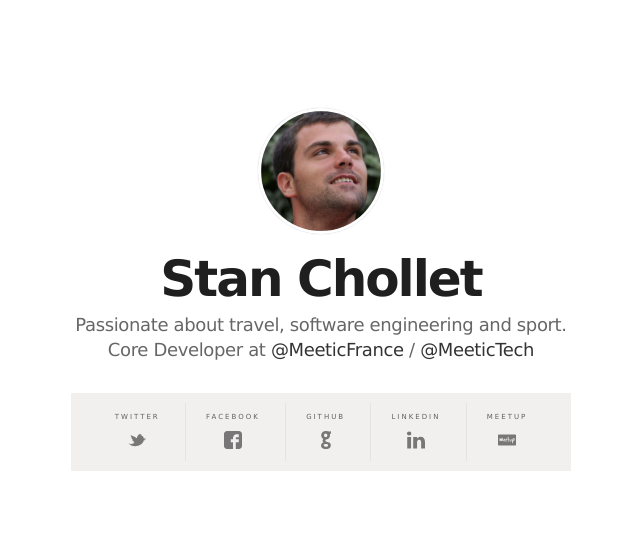
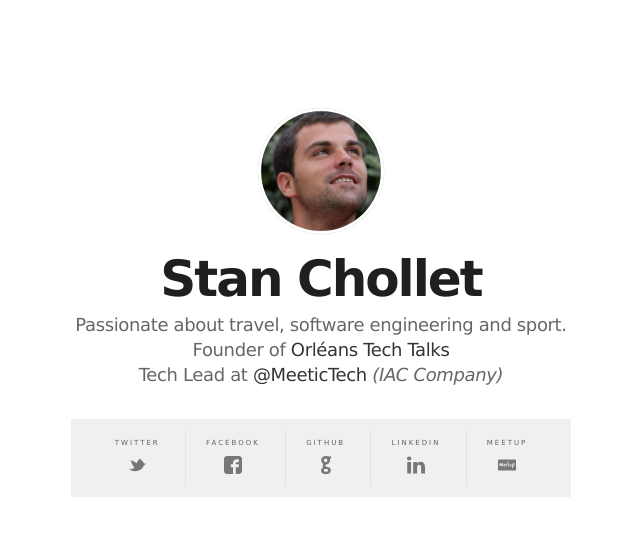
Before and after one commit to tsunammis/tsunammis.github.io, a website: page index.html in a window 1280 px wide. Shown: the whole page, without its empty margins (319-959 px from the left). Drawn offline with Linux system fonts and the light colour scheme.

Commit message:
add association and new position at Meetic

```diff
--- a/index.html
+++ b/index.html
@@ -19,7 +19,8 @@
         <h1 class="displayName">Stan Chollet</h1>
         <p class="headline">
           Passionate about travel, software engineering and sport.<br>
-          Core Developer at <a href="http://twitter.com/MeeticFrance" target="_blank" title="Twitter profile for @MeeticFrance">@MeeticFrance</a> / <a href="http://twitter.com/MeeticTech" target="_blank" title="Twitter profile for @MeeticTech">@MeeticTech</a>
+          Founder of <a href="http://orleans-tech.com" target="_blank">Orléans Tech Talks</a><br>
+          Tech Lead at <a href="http://twitter.com/MeeticTech" target="_blank" title="Twitter profile for @MeeticTech">@MeeticTech</a> <i>(IAC Company)</i>
         </p>
       </div>
     </header>
```
